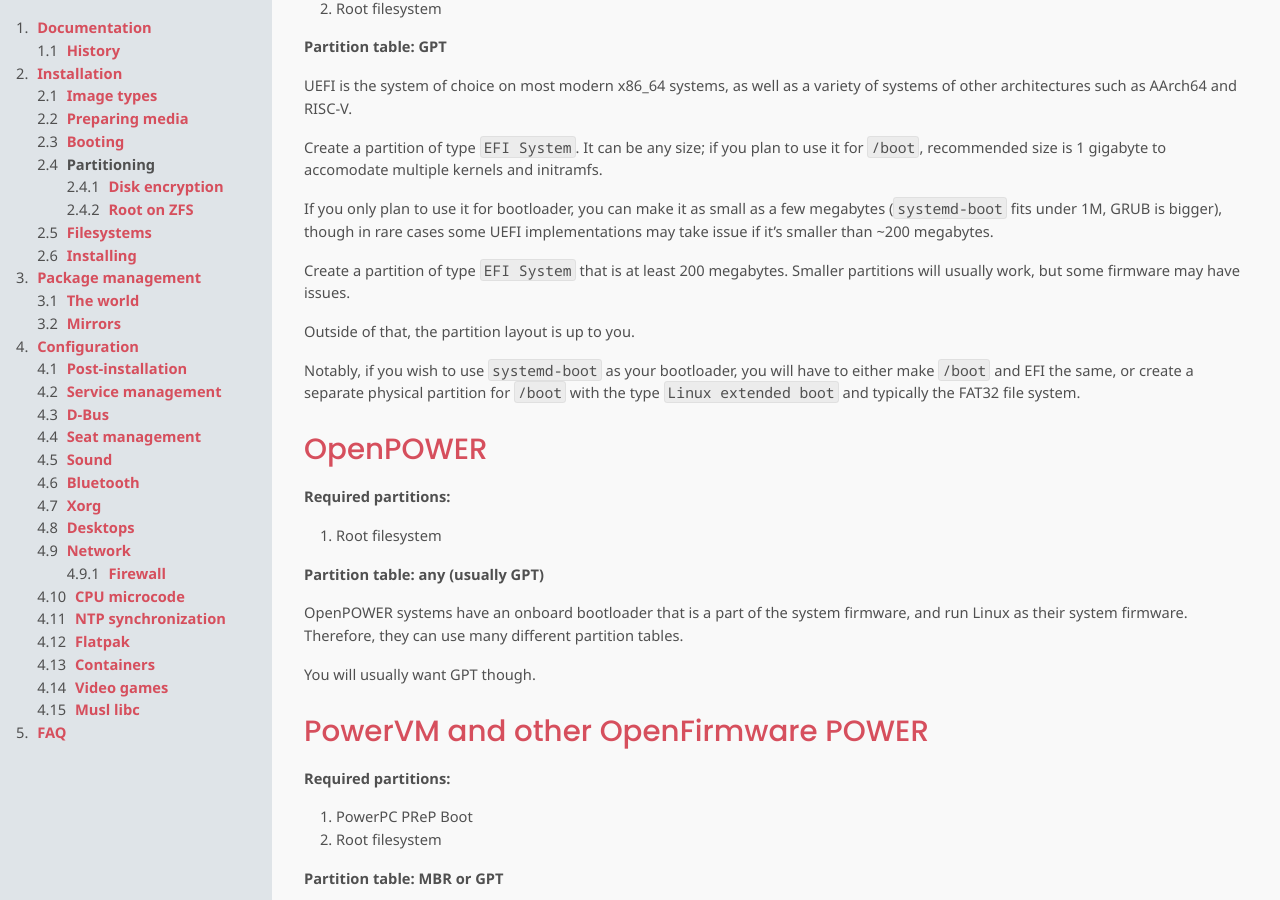
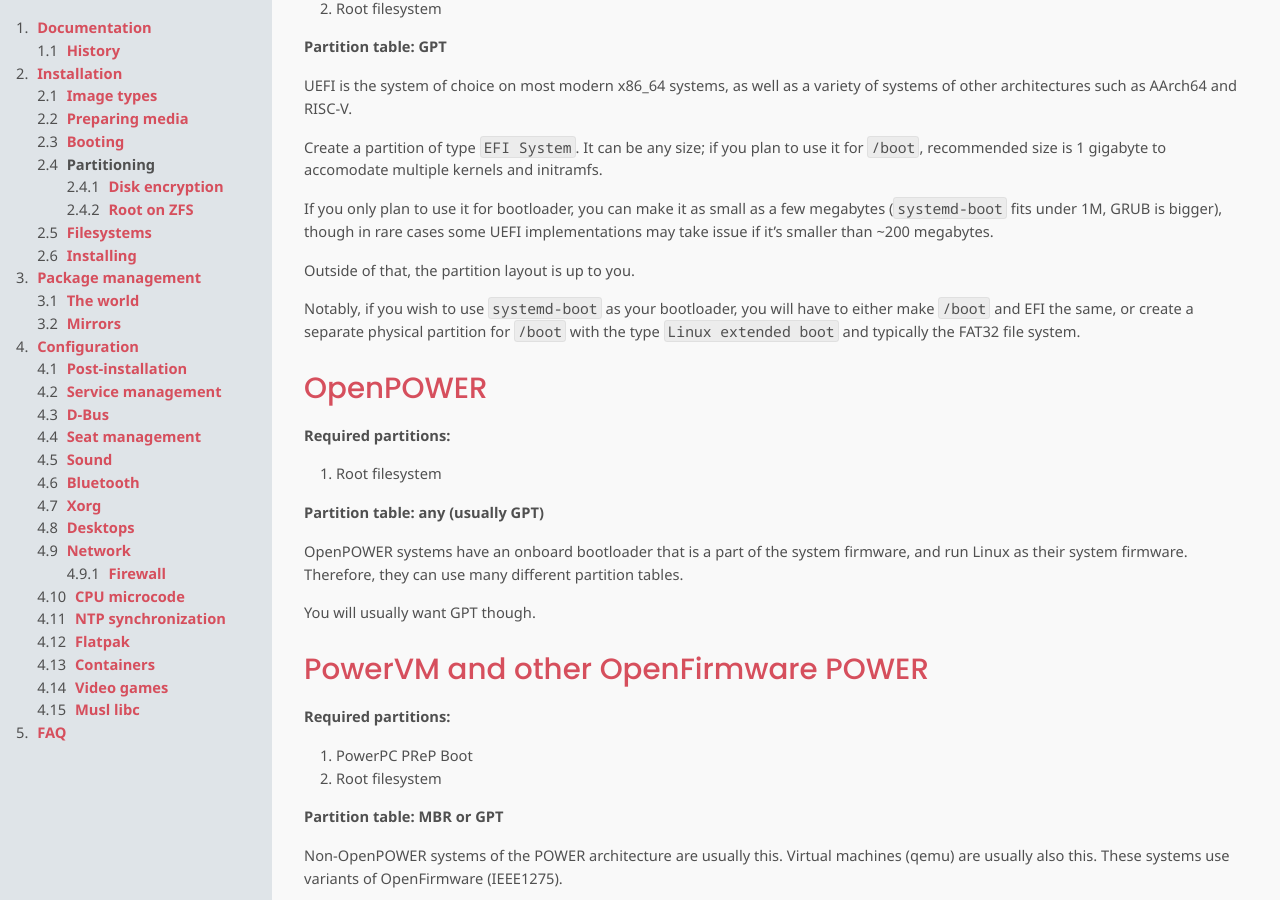
Before and after one commit to chimera-linux/chimera-linux.github.io, a Jekyll site: the page built from _docs/installation/partitioning.md, in a window 1280 px wide and 900 px high, scrolled down 1368 px. Built offline with Jekyll 4.4.1, drawn with Linux system fonts in a browser that asks for light colours.

Commit message:
partitioning: drop bad paragraph

```diff
--- a/_docs/installation/partitioning.md
+++ b/_docs/installation/partitioning.md
@@ -100,9 +100,6 @@
 a few megabytes (`systemd-boot` fits under 1M, GRUB is bigger),
 though in rare cases some UEFI implementations may take issue if it's
 smaller than ~200 megabytes.
-
-Create a partition of type `EFI System` that is at least 200 megabytes.
-Smaller partitions will usually work, but some firmware may have issues.
 
 Outside of that, the partition layout is up to you.
 
```
